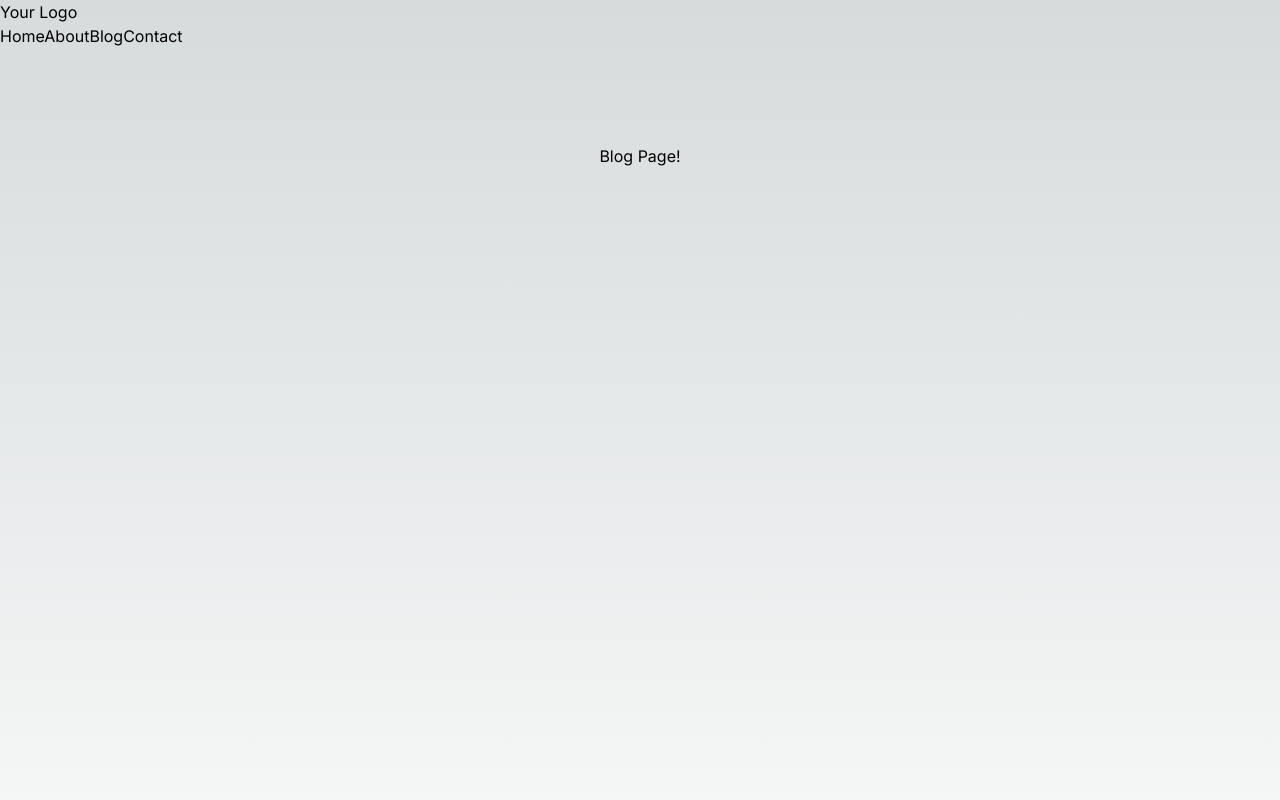
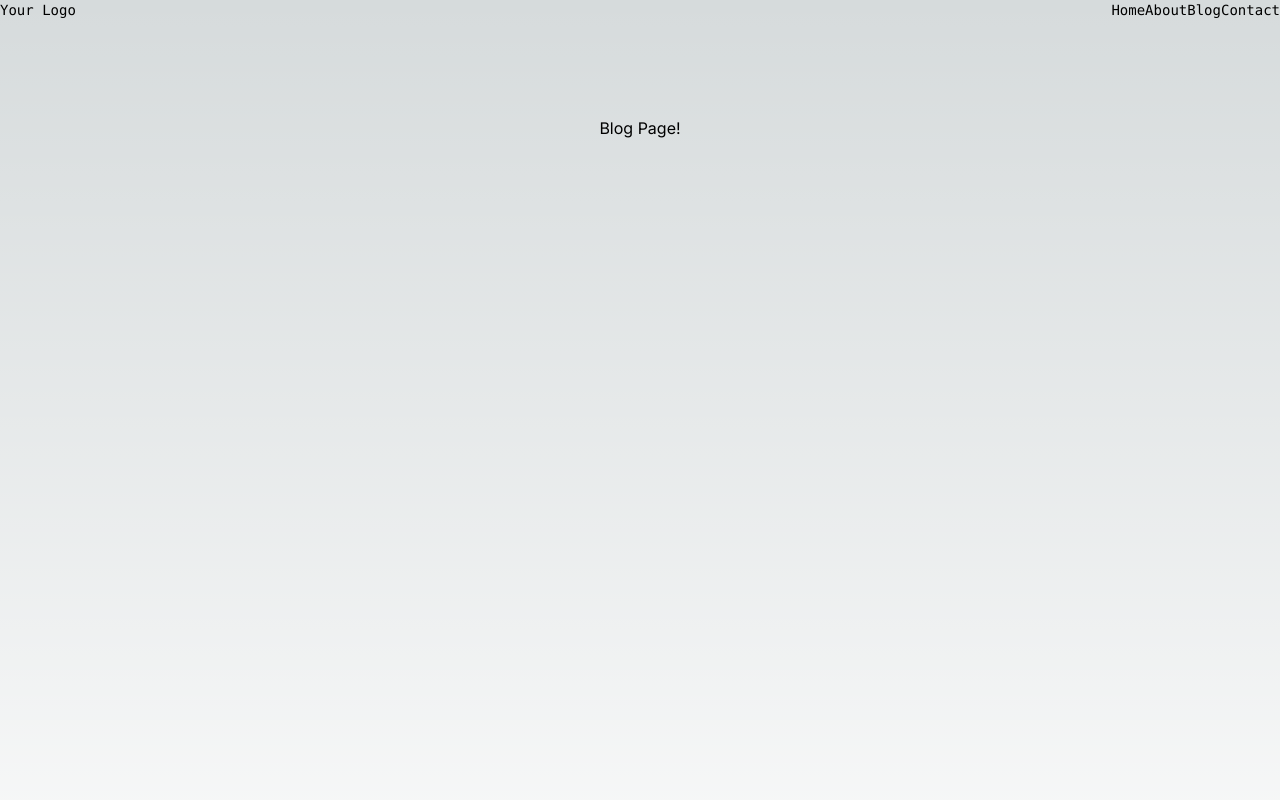
Before and after one commit to kadenjenson/translator-app, a Next.js app: page /blog in a window 1280 px wide. Shown: the top 800 px of the page. Built offline with nearby package versions, Linux system fonts and the light colour scheme.

Commit message:
updated header className

```diff
--- a/src/components/Header.tsx
+++ b/src/components/Header.tsx
@@ -1,8 +1,9 @@
 import Link from 'next/link';
 
-export default function Header() {
+export default function Header()
+{
   return (
-    <header className="header">
+    <header className="z-10 w-full items-center justify-between font-mono text-sm lg:flex">
       <div className="logo">
         <Link href="/">
           Your Logo
```
